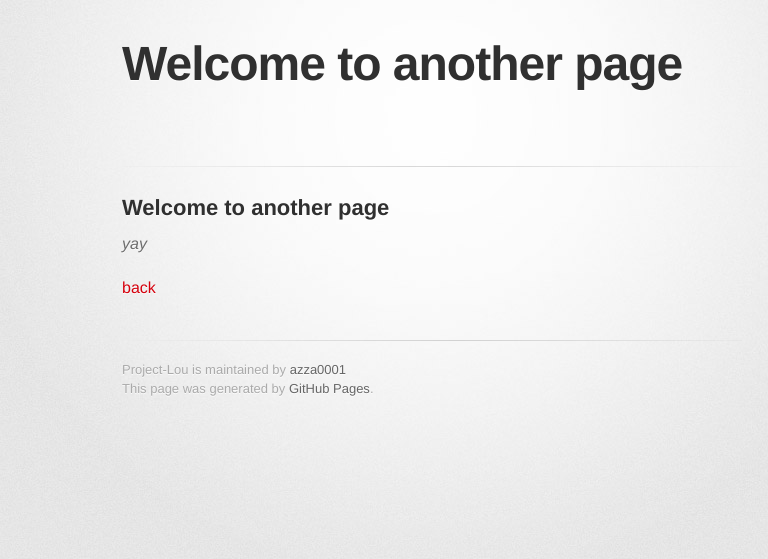
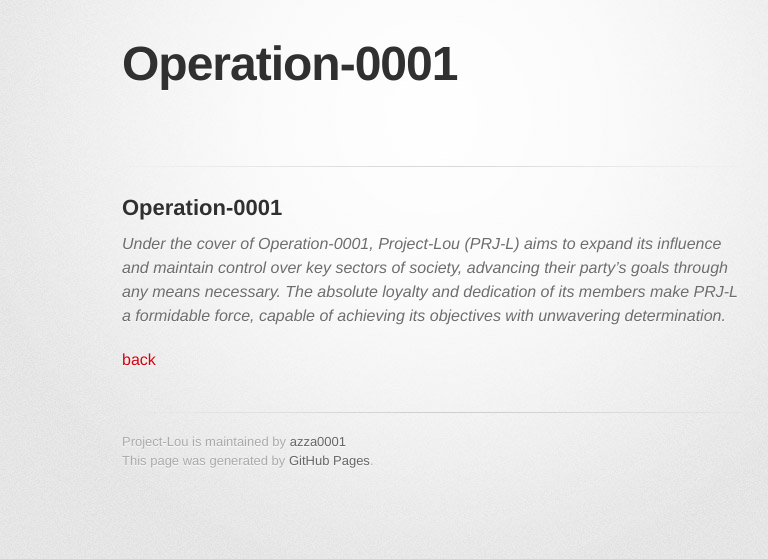
Before and after one commit to azza0001/loukie, a Jekyll site: the page built from another-page.md, in a window 1280 px wide. Shown: the top 559 px of the page, without its empty margins (208-976 px from the left). Built offline with Jekyll 4.4.1, drawn with Linux system fonts in a browser that asks for light colours; some web fonts are replaced; the repository's description, which GitHub fills in, is left out; our own code applies the rules of GitHub Pages for plain Markdown files.

Commit message:
Update another-page.md

```diff
--- a/another-page.md
+++ b/another-page.md
@@ -2,8 +2,8 @@
 layout: default
 ---
 
-## Welcome to another page
+## Operation-0001
 
-_yay_
+_Under the cover of Operation-0001, Project-Lou (PRJ-L) aims to expand its influence and maintain control over key sectors of society, advancing their party's goals through any means necessary. The absolute loyalty and dedication of its members make PRJ-L a formidable force, capable of achieving its objectives with unwavering determination._
 
 [back](./)
```
